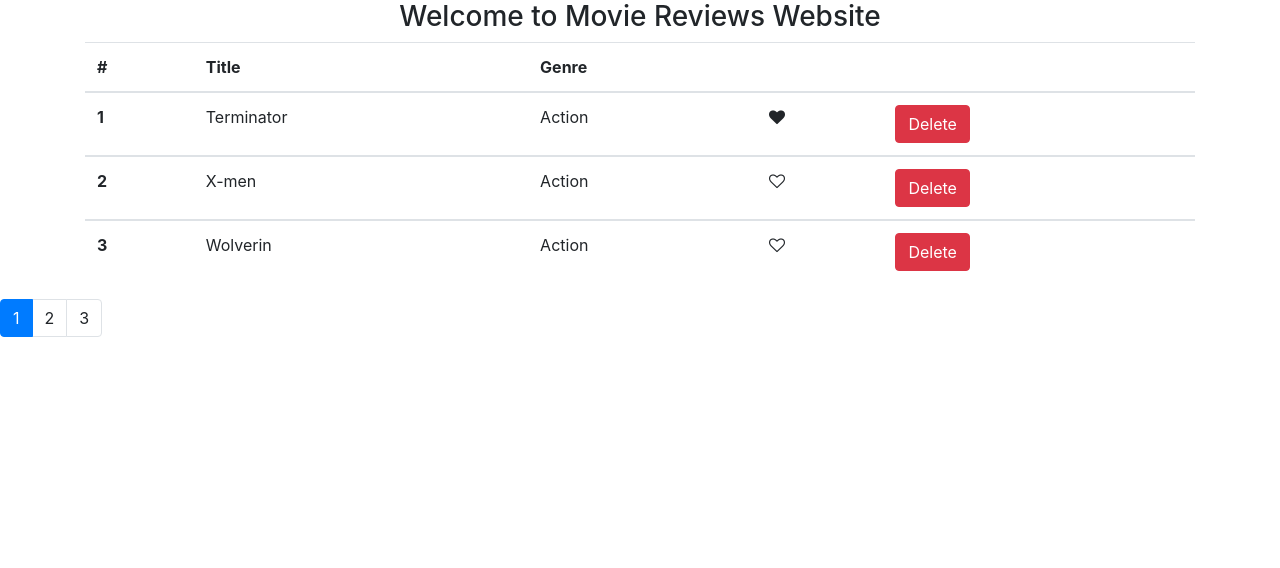
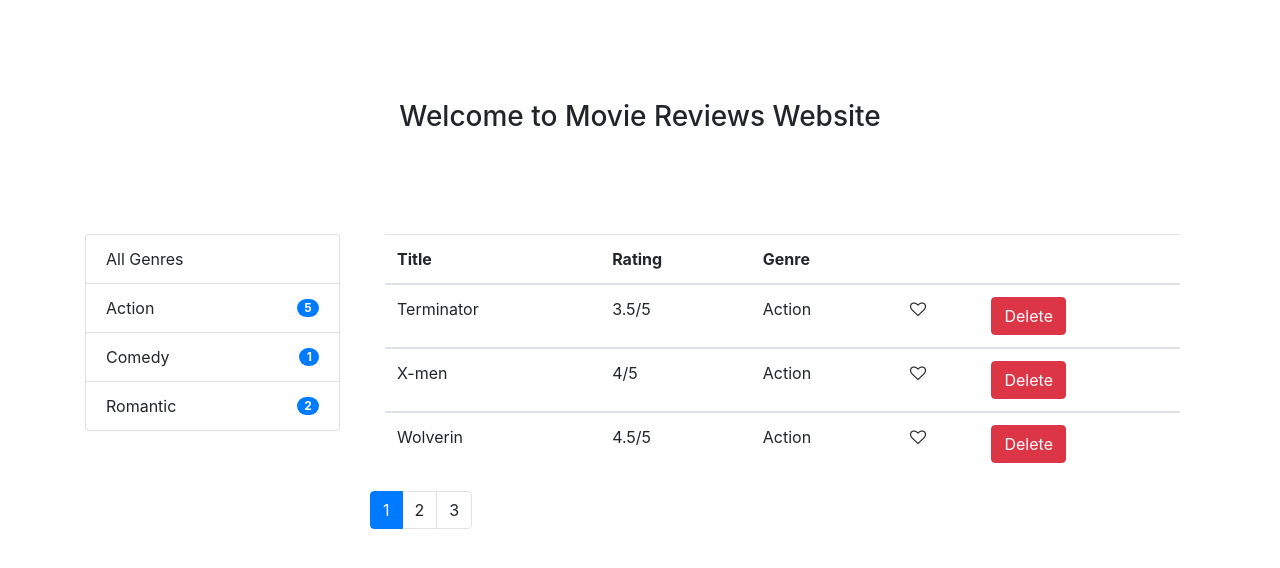
Before and after one commit to DTiapan/Display-Movies-List-from-DB, a React (Create React App) app: page / in a window 1280 px wide. Shown: the top 568 px of the page. Built offline with nearby package versions, Linux system fonts and the light colour scheme.

Commit message:
Added pagination ,filteration based on selected genre

```diff
--- a/src/App.js
+++ b/src/App.js
@@ -4,12 +4,29 @@
 import Pagination from "./components/common/pagination";
 import Like from "./components/common/like";
 import { paginate } from "./utils/paginate";
+import Listgroup from "./components/common/listgroup";
 
 class App extends Component {
   state = {
     movies: fakemovies,
     currentPage: 1,
+    genres: [],
     pageSize: 3
+  };
+
+  componentDidMount() {
+    let genres = [...new Set(fakemovies.map(x => x.genre))];
+    genres = ["All Genres", ...genres];
+    this.setState({ genres });
+  }
+  // getGenre = movies => {
+
+  //   //console.log(genre);
+  // };
+
+  handleGenreSelect = genre => {
+    //console.log(genre);
+    this.setState({ selectedGenre: genre });
   };
 
   handlePageChange = page => {
@@ -36,16 +53,54 @@
   }
 
   generateMoviesData() {
-    const { pageSize, currentPage, movies: allMovies } = this.state;
-    const movies = paginate(allMovies, currentPage, pageSize);
+    const {
+      pageSize,
+      currentPage,
+      selectedGenre,
+      movies: allMovies
+    } = this.state;
+
+    const genres = allMovies.map(x => x.genre);
+
+    const filtered = genres.includes(selectedGenre)
+      ? allMovies.filter(m => m.genre === selectedGenre)
+      : allMovies;
+
+    // const filtered = if (genres.includes(selectedGenre)) {
+    //   filtered =  allMovies.filter(m => m.genre === selectedGenre)
+    // } else {
+    //   filtered = allMovies
+    // }
+
+    var countedNames = genres.reduce(function(allNames, name) {
+      if (name in allNames) {
+        allNames[name]++;
+      } else {
+        allNames[name] = 1;
+      }
+      return allNames;
+    }, {});
+    //console.log(countedNames);
+    const movies = paginate(filtered, currentPage, pageSize);
     return (
       <React.Fragment>
+        <div className="container">
+          <div className="row" style={{ marginTop: 100 }}>
+            <div className="col-3">
+              <Listgroup
+                items={this.state.genres}
+                countedGeners={countedNames}
+                selectedItem={this.state.selectedGenre}
+                onItemSelect={this.handleGenreSelect}
+              />
+            </div>
+            <div className="col">
               <main className="container">
                 <table className="table">
                   <thead>
                     <tr>
-                <th scope="col">#</th>
                       <th scope="col">Title</th>
+                      <th scope="col">Rating</th>
                       <th scope="col">Genre</th>
                       <th scope="col" />
                       <th scope="col" />
@@ -56,8 +111,8 @@
                     return (
                       <tbody key={item._id}>
                         <tr>
-                    <th scope="row">{item._id}</th>
                           <td>{item.title}</td>
+                          <td>{item.rating}</td>
                           <td>{item.genre}</td>
                           <td>
                             <Like
@@ -80,11 +135,14 @@
                 </table>
               </main>
               <Pagination
-          itemsCount={this.state.movies.length}
+                itemsCount={filtered.length}
                 pageSize={pageSize}
                 currentPage={currentPage}
                 onPageChange={this.handlePageChange}
               />
+            </div>
+          </div>
+        </div>
       </React.Fragment>
     );
   }
@@ -92,7 +150,7 @@
   render() {
     return (
       <div>
-        <h3 style={{ textAlign: "center" }}>
+        <h3 style={{ textAlign: "center", marginTop: 100 }}>
           Welcome to Movie Reviews Website
         </h3>
         {this.GetMoviesData()}
--- /dev/null
+++ b/src/components/MoviesTable.jsx
@@ -0,0 +1 @@
+import React from "react";
--- /dev/null
+++ b/src/components/common/listgroup.jsx
@@ -0,0 +1,29 @@
+import React from "react";
+
+const Listgroup = props => {
+  const { items, onItemSelect, selectedItem, countedGeners } = props;
+  //console.log(items.length);
+  //return null;
+  return (
+    <ul className="list-group">
+      {items.map(item => (
+        <li
+          onClick={() => onItemSelect(item)}
+          key={item + "1"}
+          className={
+            item === selectedItem
+              ? "list-group-item d-flex justify-content-between align-items-center active"
+              : "list-group-item d-flex justify-content-between align-items-center"
+          }
+        >
+          {item}
+          <span className="badge badge-primary badge-pill">
+            {countedGeners[item]}
+          </span>
+        </li>
+      ))}
+    </ul>
+  );
+};
+
+export default Listgroup;
--- a/src/components/common/pagination.jsx
+++ b/src/components/common/pagination.jsx
@@ -3,7 +3,7 @@
 import propTypes from "prop-types";
 const pagination = props => {
   const { itemsCount, currentPage, pageSize, onPageChange } = props;
-  console.log(currentPage);
+  //console.log(currentPage);
   const pagesCount = itemsCount / pageSize;
   if (pagesCount < 1) return null;
   const pages = _.range(1, pagesCount + 1);
--- a/src/fakeGenreService.js
+++ b/src/fakeGenreService.js
@@ -2,37 +2,49 @@
   {
     _id: 1,
     title: "Terminator",
-    genre: "Action",
-    liked: true
+    rating: "3.5/5",
+    genre: "Action"
   },
   {
     _id: 2,
     title: "X-men",
+    rating: "4/5",
     genre: "Action"
   },
   {
     _id: 3,
     title: "Wolverin",
+    rating: "4.5/5",
     genre: "Action"
   },
   {
     _id: 4,
     title: "Die Hard",
+    rating: "3/5",
     genre: "Action"
   },
   {
     _id: 5,
     title: "Uri",
+    rating: "4/5",
     genre: "Action"
   },
   {
     _id: 6,
     title: "Tez",
+    rating: "2/5",
     genre: "Comedy"
   },
   {
     _id: 7,
     title: "Vivah",
+    rating: "2/5",
+    genre: "Romantic"
+  },
+  {
+    _id: 8,
+    title: "Baban",
+    rating: "2/5",
     genre: "Romantic"
   }
 ];
```
Lines whose indentation alone changed are shown as unchanged.
